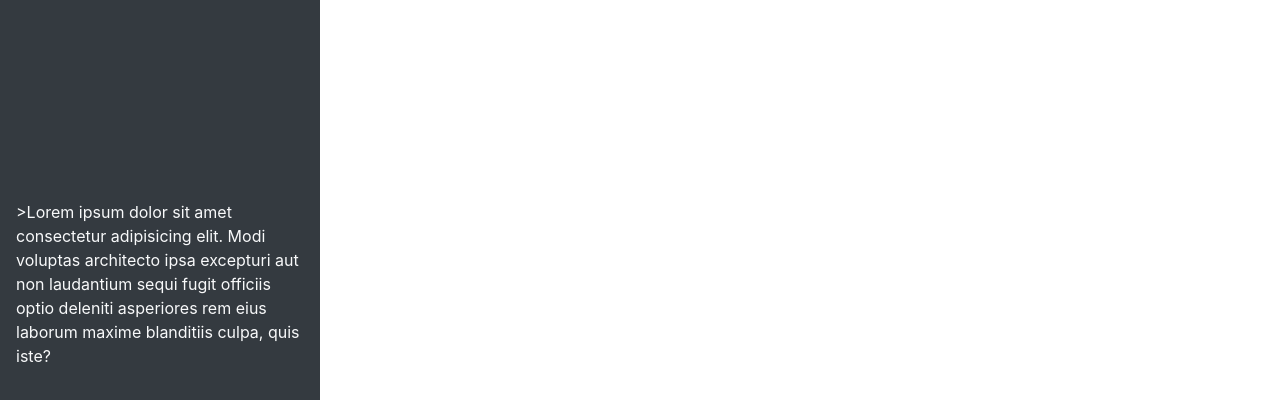
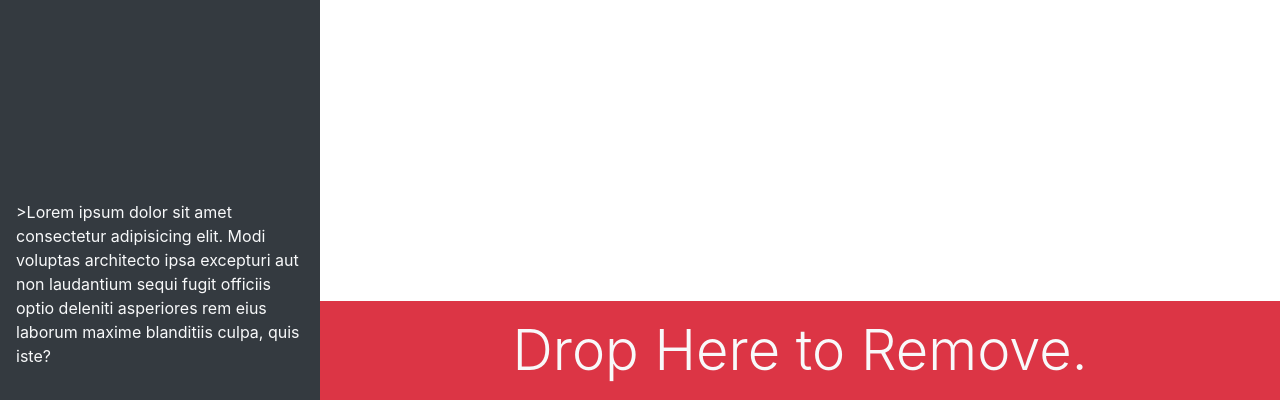
Before and after one commit to ellysecarter/taskmaster-pro, a plain HTML site: page index.html in a window 1280 px wide. Shown: the part 400-800 px from the top of the page. Drawn offline with nearby package versions, Linux system fonts and the light colour scheme.

Commit message:
added mt auto class to trash section

```diff
--- a/index.html
+++ b/index.html
@@ -92,7 +92,7 @@
         <!-- done end -->
       </div>
       <!-- trash bin here -->
-      <div id="trash">
+      <div id="trash" class="mt-auto">
         <div class="w-100 bg-danger p-3 text-center text-light display-4">
           Drop Here to Remove.
         </div>
```
